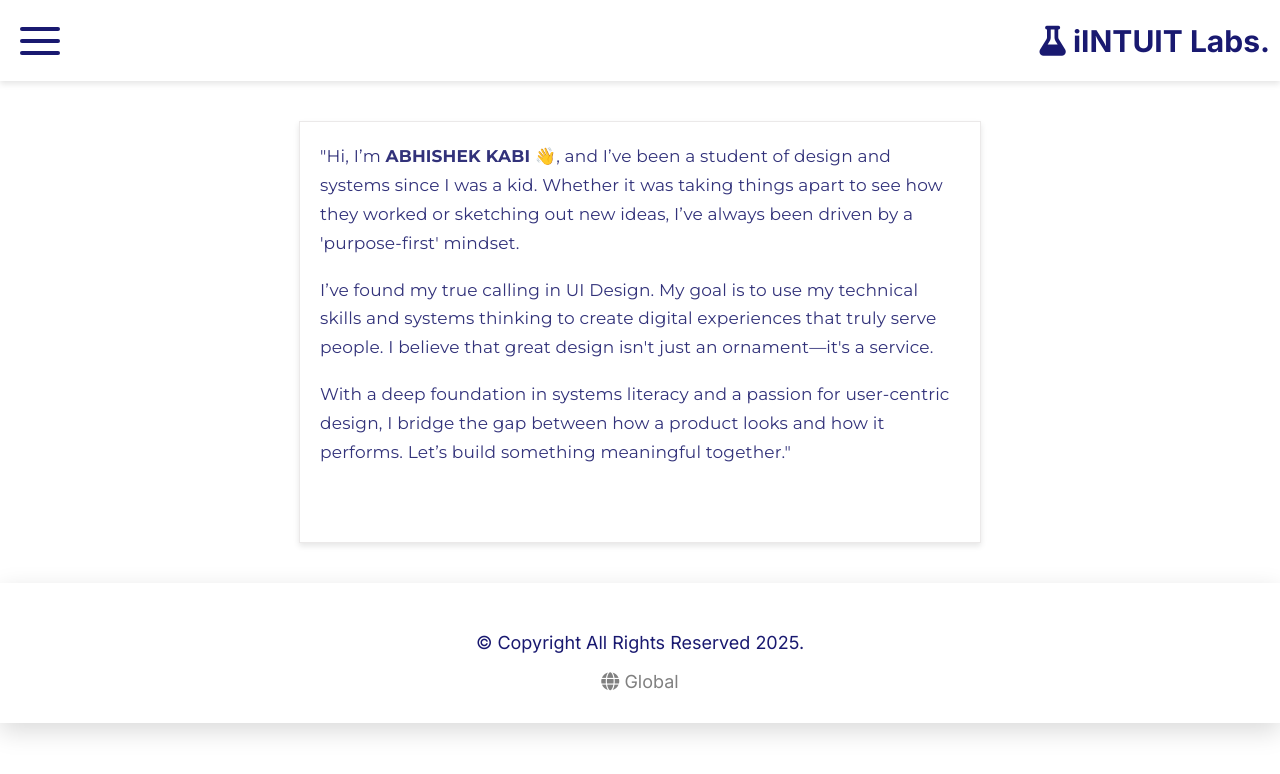
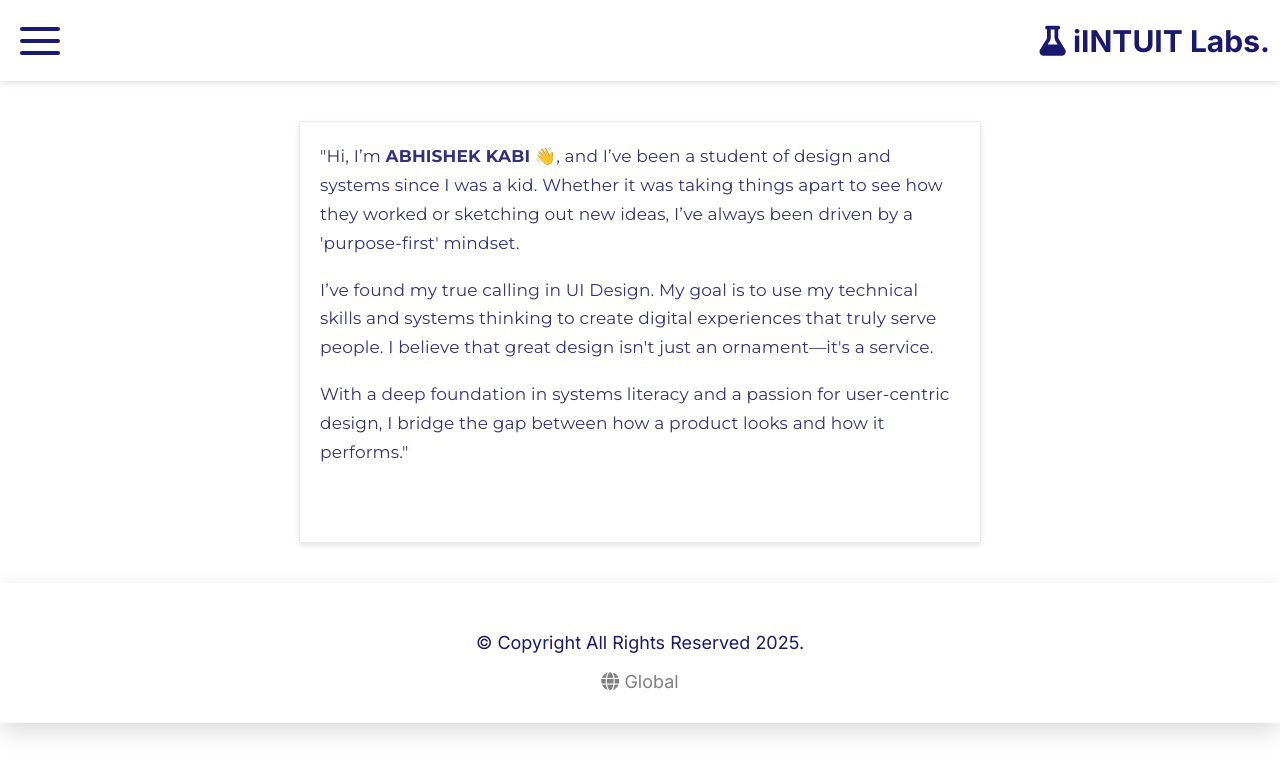
Before and after one commit to abk2191/aphelion-labs, a React (Vite) app: page /aphelion-labs/KnowTheDeveloper in a window 1280 px wide. Shown: the top 774 px of the page. Built offline with nearby package versions, Linux system fonts and the light colour scheme; a web font is replaced by a local one.

Commit message:
Added new features

```diff
--- a/src/KnowTheDeveloper.jsx
+++ b/src/KnowTheDeveloper.jsx
@@ -22,7 +22,7 @@ function KnowTheDeveloper() {
           <p>
             With a deep foundation in systems literacy and a passion for
             user-centric design, I bridge the gap between how a product looks
-            and how it performs. Let’s build something meaningful together."
+            and how it performs."
           </p>
         </div>
       </div>
```
